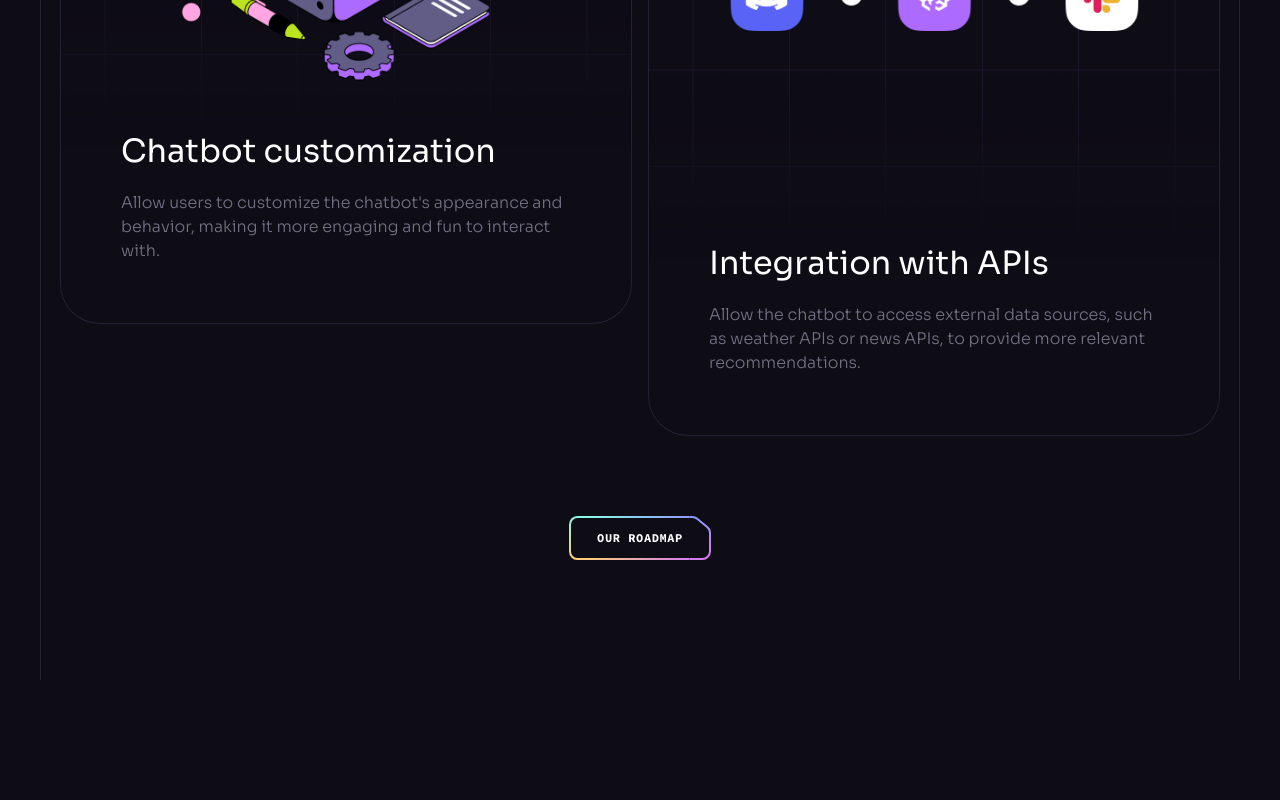
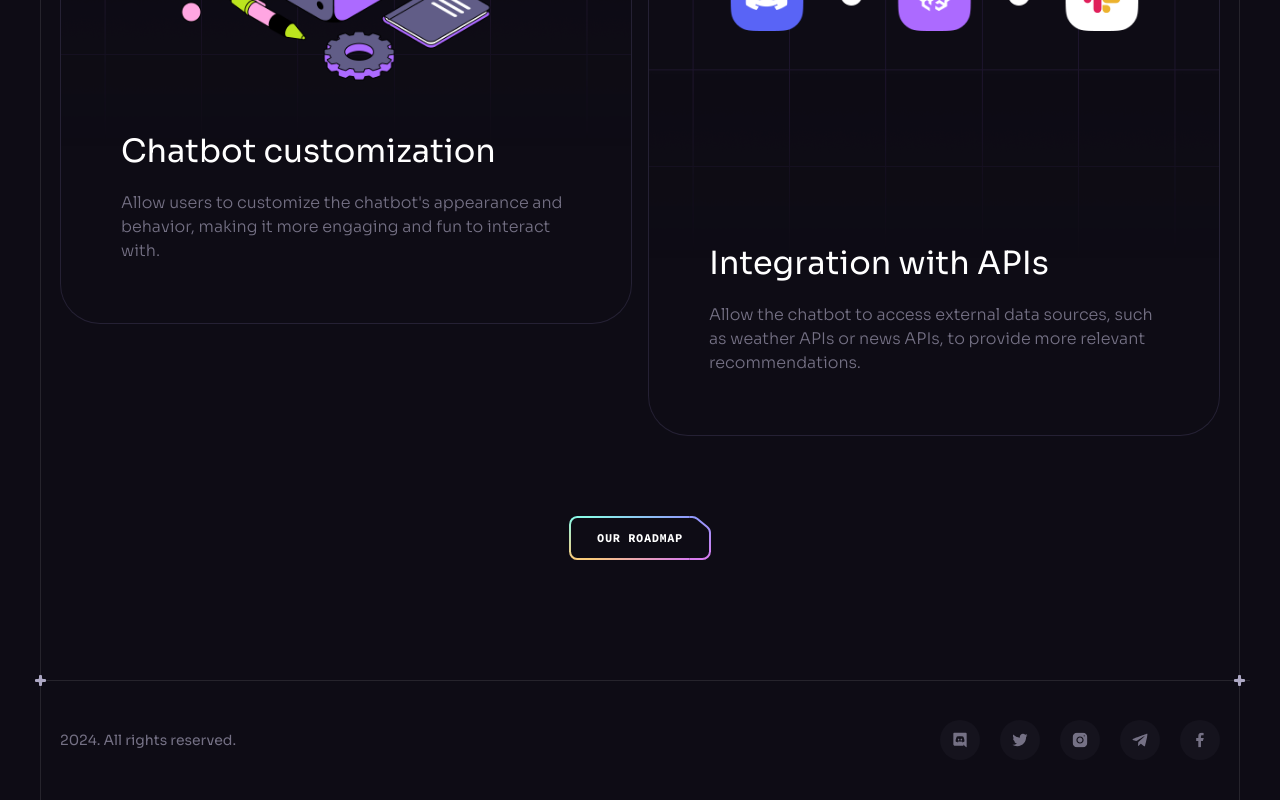
Before and after one commit to AnilBurcu/brainwave, a React (Vite) app: page / in a window 1280 px wide. Shown: the part 8593-9393 px from the top of the page. Before the commit the page ends 9273 px from the top, so only its background shows below. Built offline with nearby package versions, Linux system fonts and the light colour scheme.

Commit message:
Footer Section

```diff
--- a/src/App.jsx
+++ b/src/App.jsx
@@ -2,6 +2,7 @@
 import Benefits from "./components/Benefits";
 import Button from "./components/Button";
 import Collaboration from "./components/Collaboration";
+import Footer from "./components/Footer";
 import Header from "./components/Header";
 import Hero from "./components/Hero";
 import Pricing from "./components/Pricing";
@@ -19,6 +20,7 @@
         <Services />
         <Pricing />
         <Roadmap />
+        <Footer />
       </div>
       <ButtonGradient />
     </>
--- /dev/null
+++ b/src/components/Footer.jsx
@@ -0,0 +1,29 @@
+import React from "react";
+import Section from "./Section";
+import { socials } from "../constants";
+
+const Footer = () => {
+  return (
+    <Section crosses className={"px-0 !py-10"}>
+      <div className="container flex sm:justify-between justify-center items-center gap-10 max-sm:flex-col">
+        <p className="caption text-n-4 lg:block">
+          {new Date().getFullYear()}. All rights reserved.
+        </p>
+        <ul className="flex gap-5 flex-wrap">
+          {socials.map((item) => (
+            <a
+              key={item.id}
+              href={item.url}
+              target="_blank"
+              className="flex items-center justify-center w-10 h-10 bg-n-7 rounded-full transition-colors hover:bg-n-6"
+            >
+              <img src={item.iconUrl} width={16} height={16} alt={item.title} />
+            </a>
+          ))}
+        </ul>
+      </div>
+    </Section>
+  );
+};
+
+export default Footer;
```
